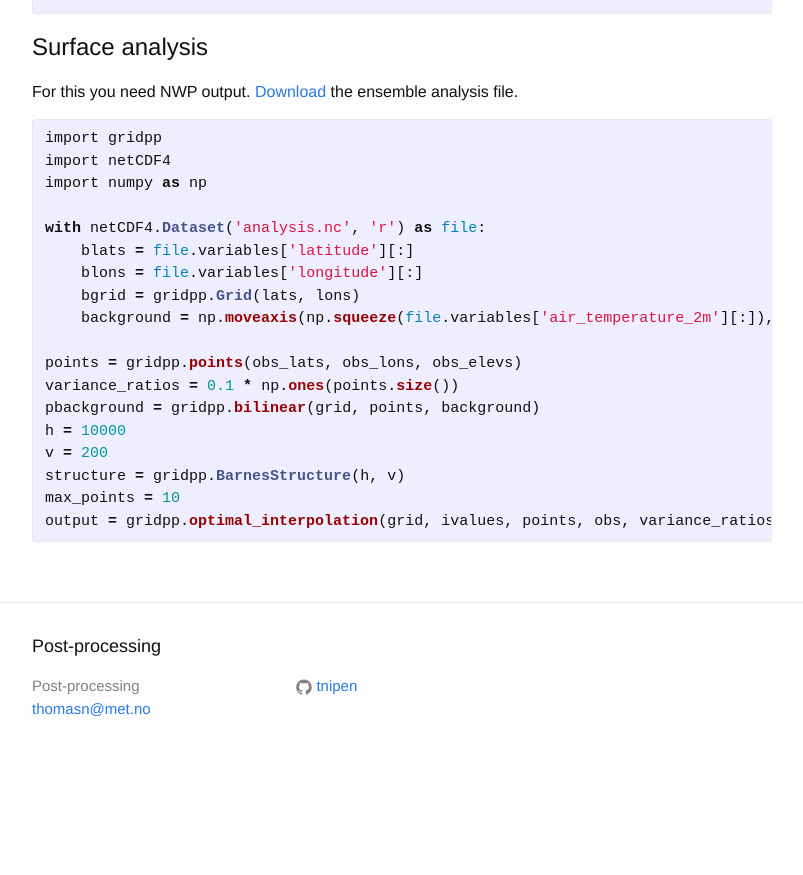
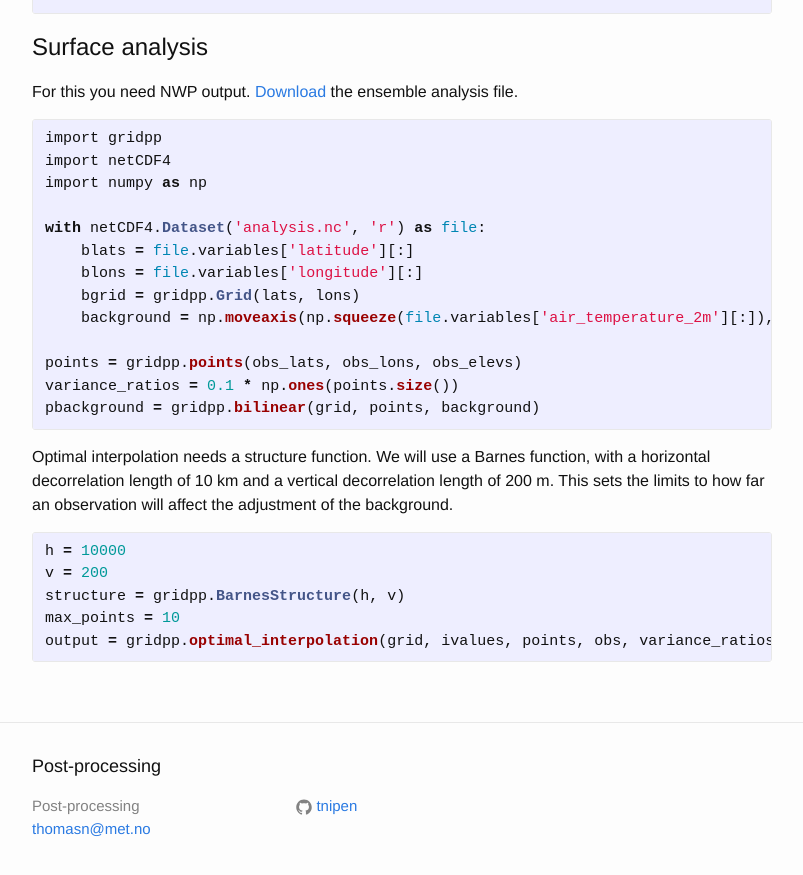
Before and after one commit to tnipen/tnipen.github.io, a Jekyll site: the page built from _posts/2020-05-22-titanlib-gridpp.markdown, in a window 1280 px wide and 900 px high, scrolled down 924 px. Shown: the top 875 px of the window, without its empty margins (238-1041 px from the left). Built offline with Jekyll 4.4.1, drawn with Linux system fonts in a browser that asks for light colours; before the commit the page ends 1704 px from its top, so only the background shows below that.

Commit message:
More stuff

```diff
--- a/_posts/2020-05-22-titanlib-gridpp.markdown
+++ b/_posts/2020-05-22-titanlib-gridpp.markdown
@@ -59,6 +59,12 @@ with netCDF4.Dataset('analysis.nc', 'r') as file:
 points = gridpp.points(obs_lats, obs_lons, obs_elevs)
 variance_ratios = 0.1 * np.ones(points.size())
 pbackground = gridpp.bilinear(grid, points, background)
+{% endhighlight %}
+
+Optimal interpolation needs a structure function. We will use a Barnes function, with a horizontal
+decorrelation length of 10 km and a vertical decorrelation length of 200 m. This sets the limits to how far an
+observation will affect the adjustment of the background.
+{% highlight python %}
 h = 10000
 v = 200
 structure = gridpp.BarnesStructure(h, v)
```
